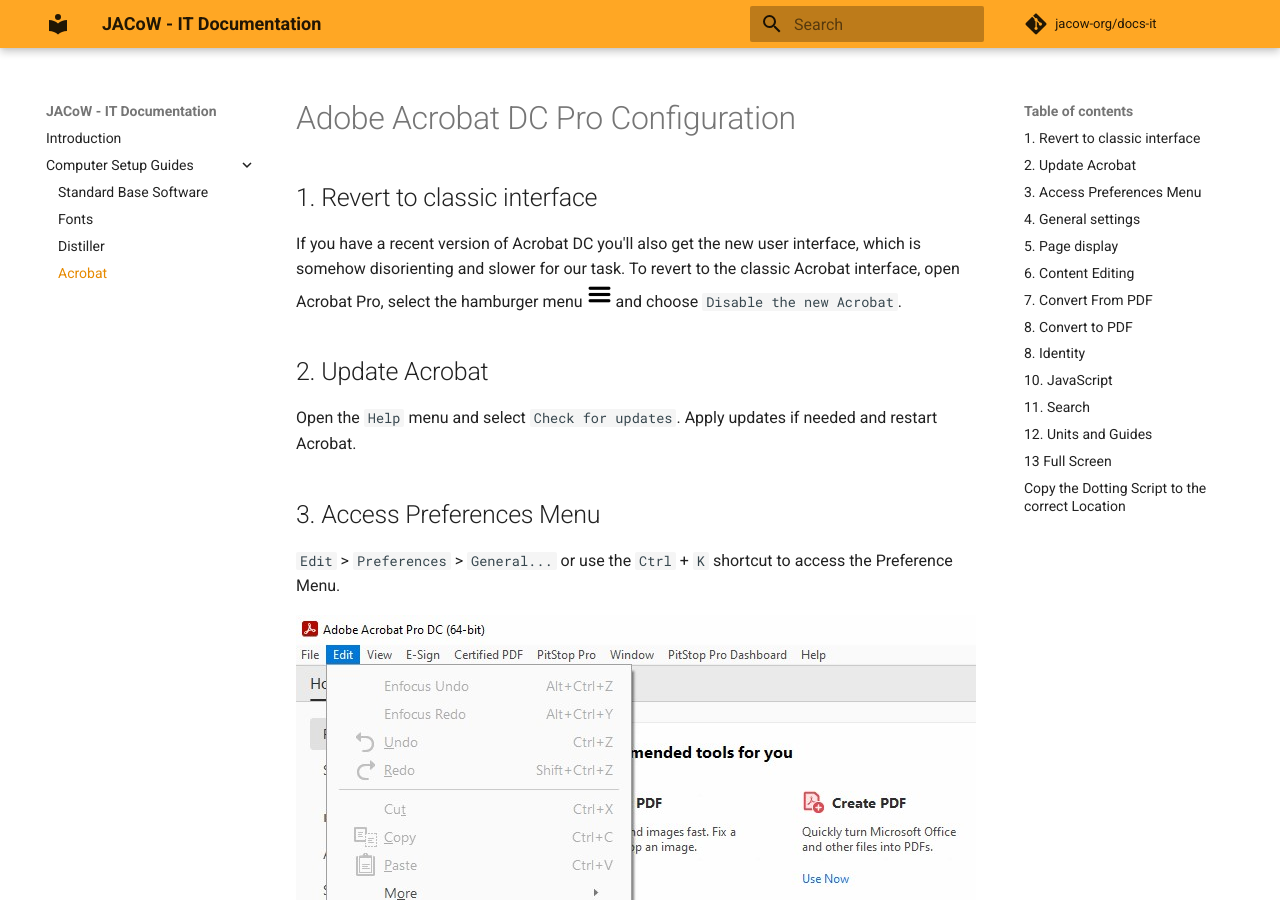
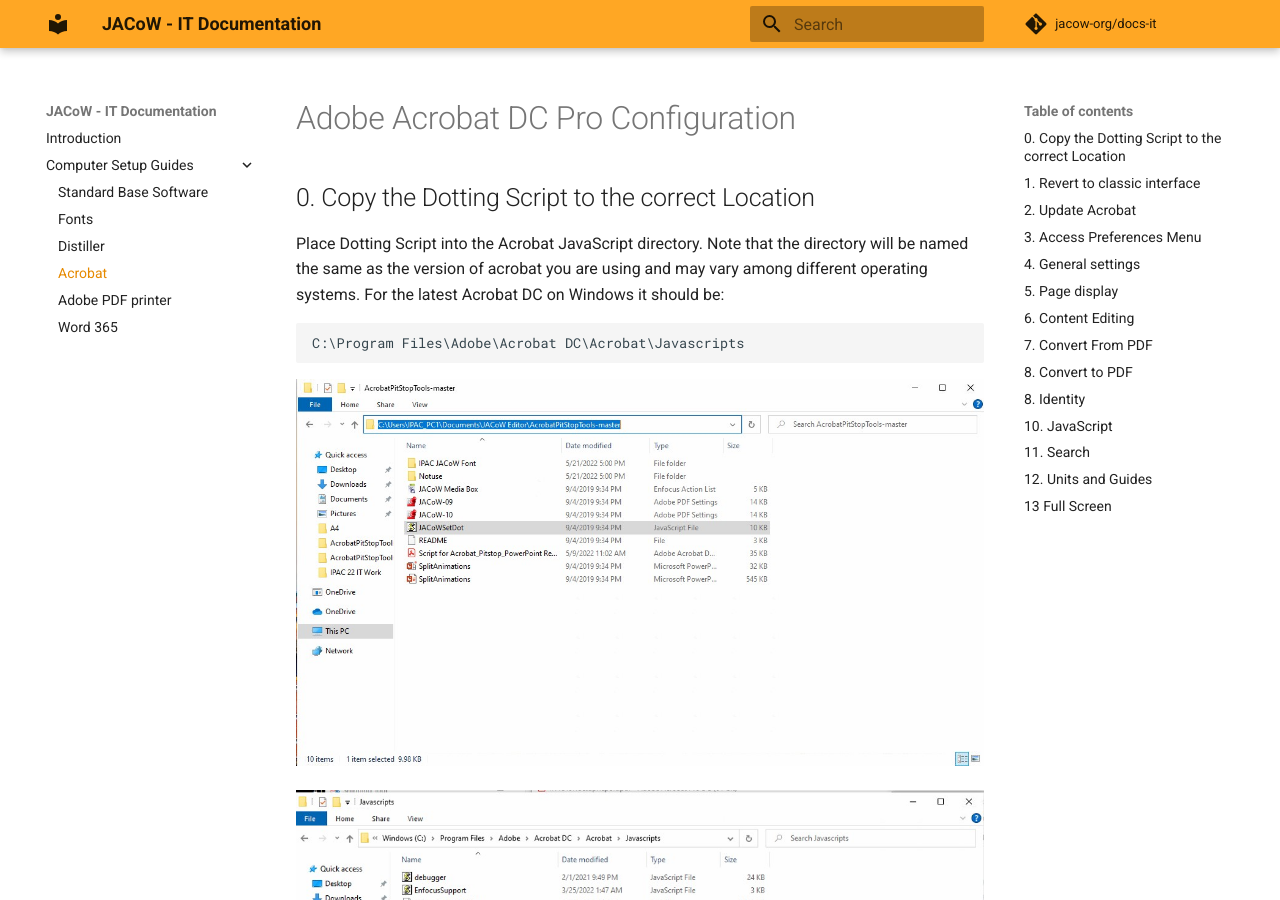
Before and after one commit to JACoW-org/docs-IT, an MkDocs documentation site: the page built from docs/PCsetup/acrobat.md, in a window 1280 px wide and 900 px high. Built offline with MkDocs 1.6.1 and Material for MkDocs 9.7.7, drawn with Linux system fonts in a browser that asks for light colours; comment, search, counter and statistics services are not loaded; some of the changed text lies outside the part shown.

Commit message:
PDF printer and Word settings

```diff
--- a/docs/PCsetup/acrobat.md
+++ b/docs/PCsetup/acrobat.md
@@ -1,4 +1,14 @@
 # Adobe Acrobat DC Pro Configuration
+
+## 0. Copy the Dotting Script to the correct Location
+
+Place Dotting Script into the Acrobat JavaScript directory. Note that the directory will be named the same as the version of acrobat you are using and may vary among different operating systems. For the latest Acrobat DC on Windows it should be:
+
+    C:\Program Files\Adobe\Acrobat DC\Acrobat\Javascripts
+
+![](img/acrobat-setdotjs.png)
+
+![](img/acrobat-javascripts-folder.png)
 
 ## 1. Revert to classic interface
 
@@ -85,13 +95,3 @@
 Configure the Full Screen to loop through pages:
 
 ![](img/acrobat-preferences-fullscreen.png)
-
-## Copy the Dotting Script to the correct Location
-
-Place Dotting Script into the Acrobat JavaScript directory. Note that the directory will be named the same as the version of acrobat you are using and may vary among different operating systems. For the latest Acrobat DC on Windows it should be:
-
-    C:\Program Files\Adobe\Acrobat DC\Acrobat\Javascripts
-
-![](img/acrobat-setdotjs.png)
-
-![](img/acrobat-javascripts-folder.png)
--- a/mkdocs.yml
+++ b/mkdocs.yml
@@ -19,3 +19,5 @@
     - Fonts: PCsetup/fonts.md
     - Distiller: PCsetup/distiller.md
     - Acrobat: PCsetup/acrobat.md
+    - Adobe PDF printer: PCsetup/pdfprinter.md
+    - Word 365: PCsetup/word365.md
```
Also changed, not shown: docs/PCsetup/pdfprinter.md (added, +13 -0 lines), docs/PCsetup/word365.md (added, +29 -0 lines), docs/PCsetup/img/pdf-printer-1.png (added), docs/PCsetup/img/pdf-printer-2.png (added), docs/PCsetup/img/word365-advanced.png (added), docs/PCsetup/img/word365-fileblock.png (added), docs/PCsetup/img/word365-options.png (added), docs/PCsetup/img/word365-ribbon.png (added), docs/PCsetup/img/word365-save.png (added), docs/PCsetup/img/word365-template-attach.png (added), docs/PCsetup/img/word365-template.png (added).
